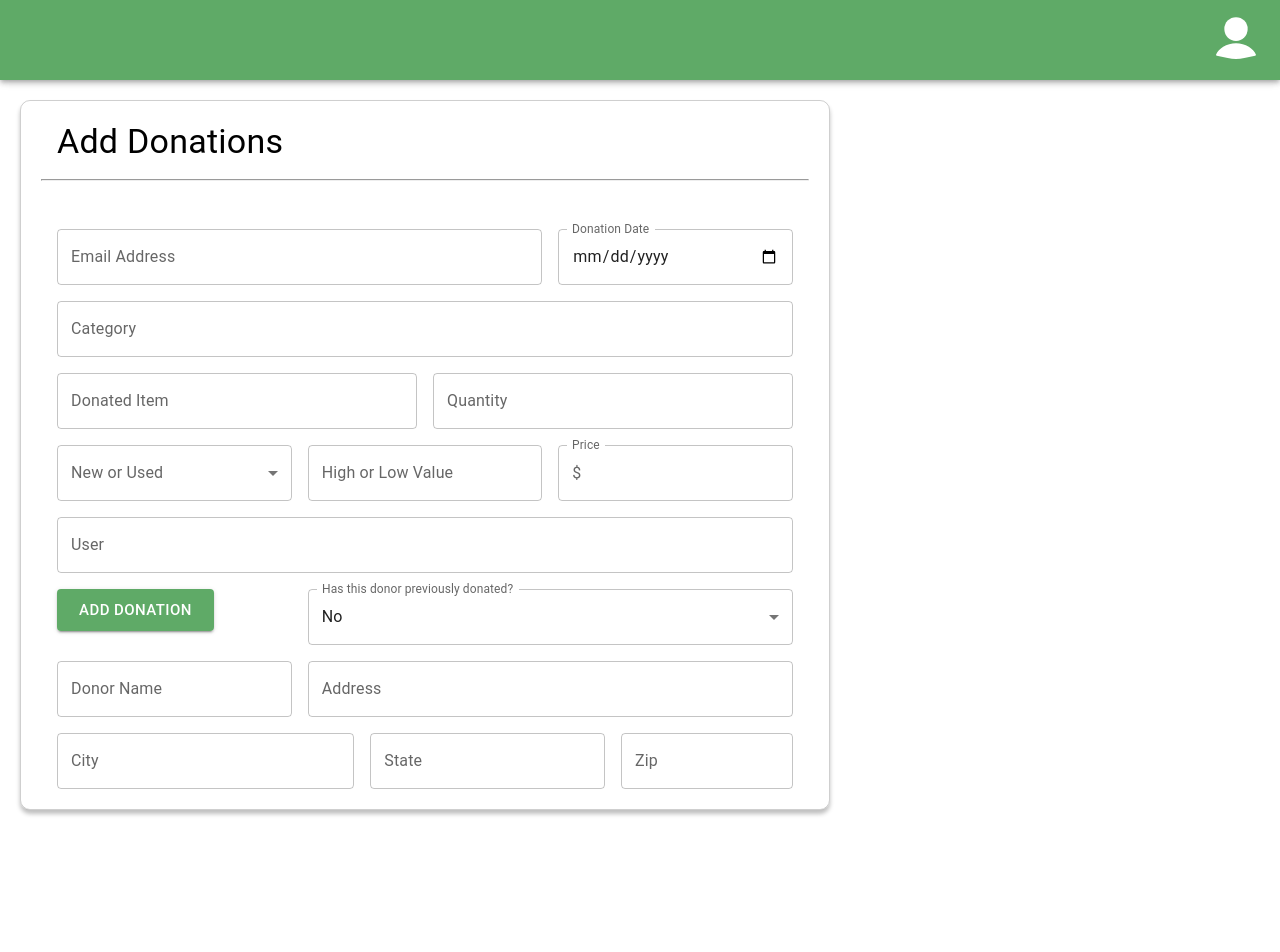
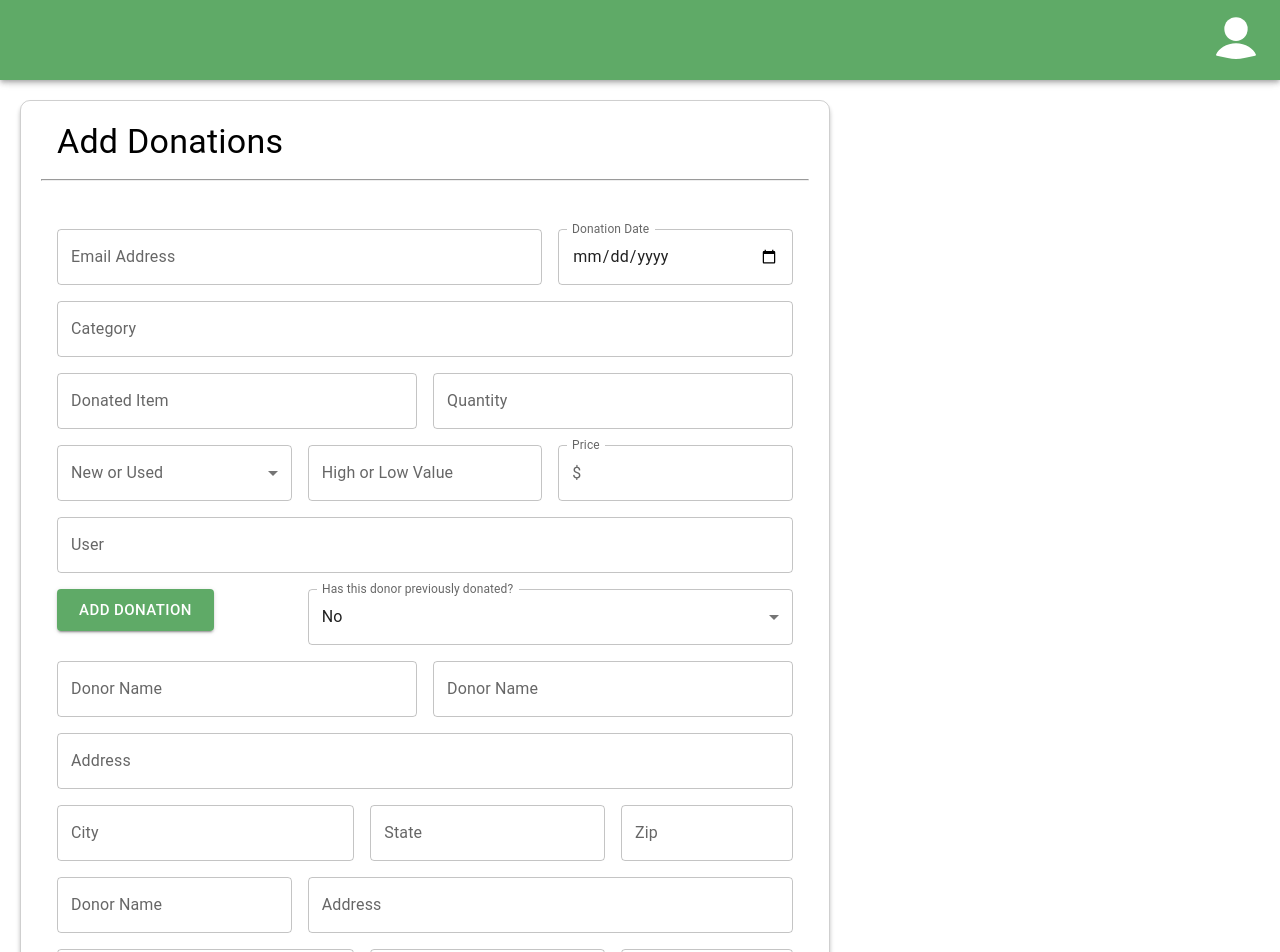
Before and after one commit to hack4impact-utk/mission-of-hope, a Next.js app: page /donation in a window 1280 px wide. Shown: the top 952 px of the page. Before the commit the page ends 830 px from the top, so only its background shows below. Built offline with nearby package versions, Linux system fonts and the light colour scheme; no server answers; the database is empty.

Commit message:
There is much more to do for the form parsing

```diff
--- /dev/null
+++ b/src/components/donorForm/index.tsx
@@ -0,0 +1,85 @@
+import { DonorFormData } from '@/types/forms/donor';
+import { Grid, TextField } from '@mui/material';
+
+interface donorProps {
+  donorData: DonorFormData;
+  onChange: (DonorData: DonorFormData) => void;
+}
+
+export default function DonorForm(props: donorProps) {
+  return (
+    <>
+      <Grid item xs={12} sm={6}>
+        <TextField
+          fullWidth
+          id="outlined-required"
+          label="Donor Name"
+          value={props.donorData.firstName}
+          onChange={(e: React.ChangeEvent<HTMLInputElement>) => {
+            props.onChange({ ...props.donorData, firstName: e.target.value });
+          }}
+        />
+      </Grid>
+      <Grid item xs={12} sm={6}>
+        <TextField
+          fullWidth
+          id="outlined-required"
+          label="Donor Name"
+          value={props.donorData.lastName}
+          onChange={(e: React.ChangeEvent<HTMLInputElement>) => {
+            props.onChange({ ...props.donorData, lastName: e.target.value });
+          }}
+        />
+      </Grid>
+      <Grid item xs={12}>
+        <TextField
+          fullWidth
+          id="outlined-required"
+          label="Address"
+          value={props.donorData.address}
+          onChange={(e: React.ChangeEvent<HTMLInputElement>) => {
+            props.onChange({ ...props.donorData, address: e.target.value });
+          }}
+        />
+      </Grid>
+      <Grid item xs={12} sm={5}>
+        <TextField
+          fullWidth
+          id="outlined-required"
+          label="City"
+          value={props.donorData.city}
+          onChange={(e: React.ChangeEvent<HTMLInputElement>) => {
+            props.onChange({ ...props.donorData, city: e.target.value });
+          }}
+        />
+      </Grid>
+      <Grid item xs={12} sm={4}>
+        <TextField
+          fullWidth
+          id="outlined-required"
+          label="State"
+          value={props.donorData.state}
+          onChange={(e: React.ChangeEvent<HTMLInputElement>) => {
+            props.onChange({ ...props.donorData, state: e.target.value });
+          }}
+        />
+      </Grid>
+      <Grid item xs={12} sm={3}>
+        <TextField
+          fullWidth
+          id="outlined-required"
+          label="Zip"
+          value={props.donorData.zip}
+          type="number"
+          inputMode="numeric"
+          onChange={(e: React.ChangeEvent<HTMLInputElement>) => {
+            ({
+              ...props.donorData,
+              zip: e.target.value,
+            });
+          }}
+        />
+      </Grid>
+    </>
+  );
+}
--- /dev/null
+++ b/src/types/forms/donor.ts
@@ -0,0 +1,13 @@
+import { z } from 'zod';
+
+export const zDonorFormData = z.object({
+  firstName: z.string().min(1, { message: 'Required' }),
+  lastName: z.string().min(1, { message: 'Required' }),
+  email: z.string().email().min(1, { message: 'Required' }),
+  address: z.string().min(1, { message: 'Required' }),
+  city: z.string().min(1, { message: 'Required' }),
+  state: z.string().min(1, { message: 'Required' }),
+  zip: z.number().positive().min(1, { message: 'Required' }).nullable(),
+});
+
+export interface DonorFormData extends z.infer<typeof zDonorFormData> {}
--- a/src/views/AddDonationView/index.tsx
+++ b/src/views/AddDonationView/index.tsx
@@ -1,5 +1,7 @@
 'use client';
 import AutofillDonorEmail from '@/components/AutofillDonorEmail';
+import DonorForm from '@/components/donorForm';
+import { DonorFormData } from '@/types/forms/donor';
 import { DonorResponse } from '@/types/persons';
 import {
   Box,
@@ -56,6 +58,9 @@ export default function AddDonationView({
     donorZip: '',
   });
   const [priceError, setPriceError] = useState('');
+  const [donorFormData, setDonorFormData] = useState<DonorFormData>(
+    {} as DonorFormData
+  );
 
   const handleDonorSelect = (selectedDonor: DonorResponse) => {
     setDonorData({
@@ -81,27 +86,30 @@ export default function AddDonationView({
     donationData.price = '';
     donationData.prevDonated = false;
     donationData.user = '';
-    donationData.donorName = '';
-    donationData.donorAddress = '';
-    donationData.donorCity = '';
-    donationData.donorState = '';
-    donationData.donorZip = '';
+    donorFormData.firstName = '';
+    donorFormData.lastName = '';
+    donorFormData.address = '';
+    donorFormData.city = '';
+    donorFormData.state = '';
+    donorFormData.zip = null;
   };
 
   const handleAddDonor = async () => {
     // If donor has previously donated, don't add them to the database
     if (donationData.prevDonated) return;
 
-    const nameParts = donationData.donorName.split(' ');
-    const donor = {
-      firstName: nameParts[0],
-      lastName: nameParts[1] || '',
-      email: donationData.donorEmail,
-      address: donationData.donorAddress,
-      state: donationData.donorState,
-      city: donationData.donorCity,
-      zip: Number(donationData.donorZip),
-    };
+    // ADD ERROR PARSING
+
+    // const nameParts = donationData.donorName.split(' ');
+    // const donor = {
+    //   firstName: nameParts[0],
+    //   lastName: nameParts[1] || '',
+    //   email: donationData.donorEmail,
+    //   address: donationData.donorAddress,
+    //   state: donationData.donorState,
+    //   city: donationData.donorCity,
+    //   zip: Number(donationData.donorZip),
+    // };
 
     try {
       // fetch request to add donor
@@ -110,7 +118,7 @@ export default function AddDonationView({
         headers: {
           'Content-Type': 'application/json',
         },
-        body: JSON.stringify(donor),
+        body: JSON.stringify(donorFormData),
       });
 
       if (donorRes.ok) {
@@ -125,11 +133,12 @@ export default function AddDonationView({
         donationData.price = '';
         donationData.prevDonated = false;
         donationData.user = '';
-        donationData.donorName = '';
-        donationData.donorAddress = '';
-        donationData.donorCity = '';
-        donationData.donorState = '';
-        donationData.donorZip = '';
+        donorFormData.firstName = '';
+        donorFormData.lastName = '';
+        donorFormData.address = '';
+        donorFormData.city = '';
+        donorFormData.state = '';
+        donorFormData.zip = null;
       } else {
         console.log('Error adding donor, status:', donorRes.status);
       }
@@ -302,6 +311,10 @@ export default function AddDonationView({
             </Select>
           </FormControl>
         </Grid>
+        <DonorForm
+          donorData={donorFormData}
+          onChange={setDonorFormData}
+        ></DonorForm>
         <Grid item xs={12} sm={4}>
           <TextField
             fullWidth
```
Also changed, not shown: src/app/donors/[djonorId]/page.tsx (added).
